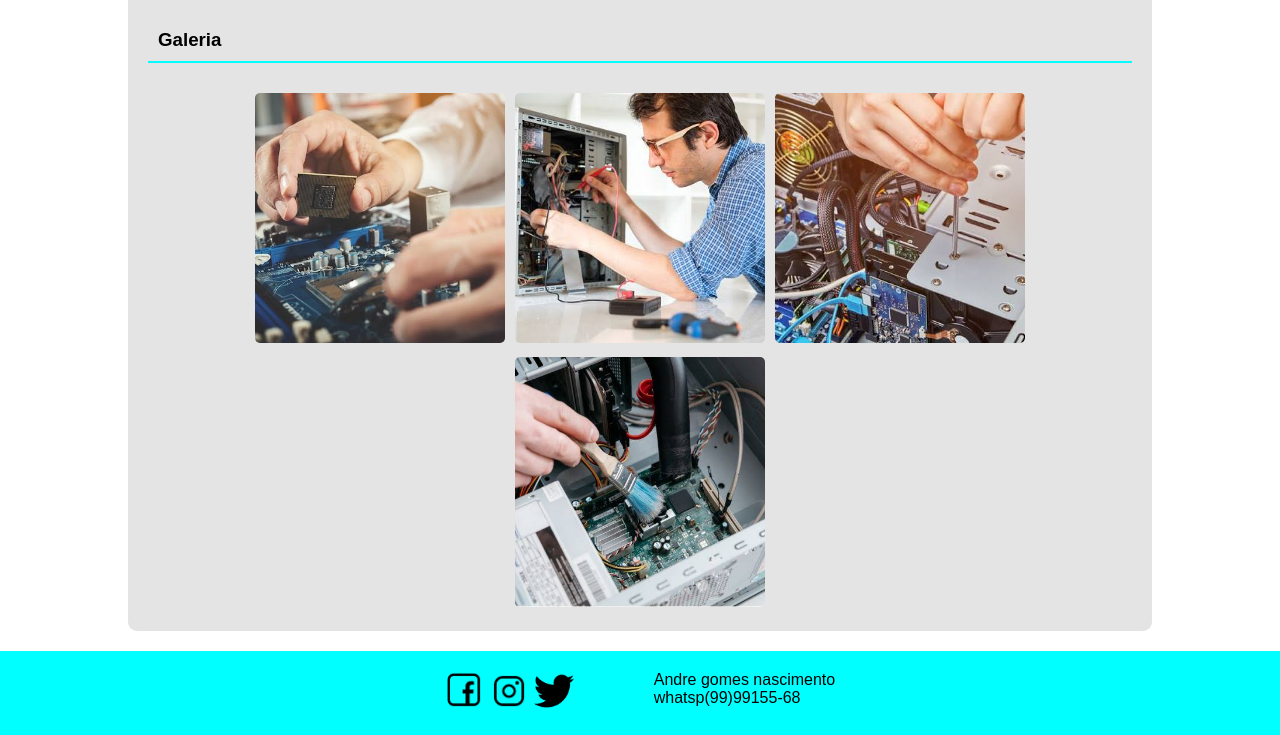
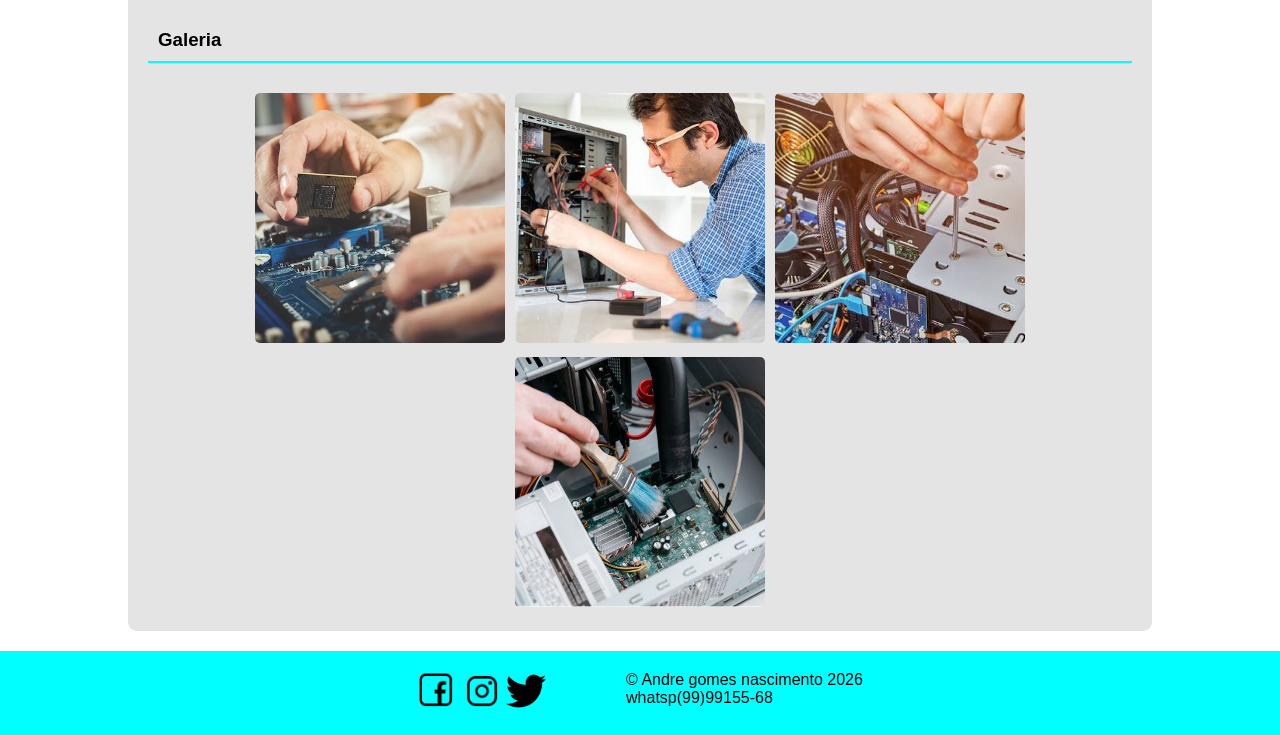
Before and after one commit to ares-lycan/atividade03, a plain HTML site: page index.html in a window 1280 px wide. Shown: the part 863-1598 px from the top of the page. Drawn offline with Linux system fonts and the light colour scheme.

Commit message:
comit00016

```diff
--- a/index.html
+++ b/index.html
@@ -8,6 +8,7 @@
 </head>
 <body>
     <header>
+        <div class="posiçao-fix">
         <div class="top-logo">
             <img class="logo-img" src="img/logo1.png" alt="">
 
@@ -20,6 +21,7 @@
             <a href="#">Contrato</a>
 
         </nav>
+        </div>
         <div class="boas-vinda">
             <h1>Bem-vindo à Tech Solutions</h1>
         </div>
@@ -68,7 +70,7 @@
         <a href="https://x.com/?lang=pt" target="_blank"><img class="foot__img" src="img/twitter02.png" alt=""></a>
         </div>
         <div>
-        <p>Andre gomes nascimento</p>
+        <p>&copy; Andre gomes nascimento 2026 </p>
         <p>whatsp(99)99155-68</p>
         </div>
 
```
